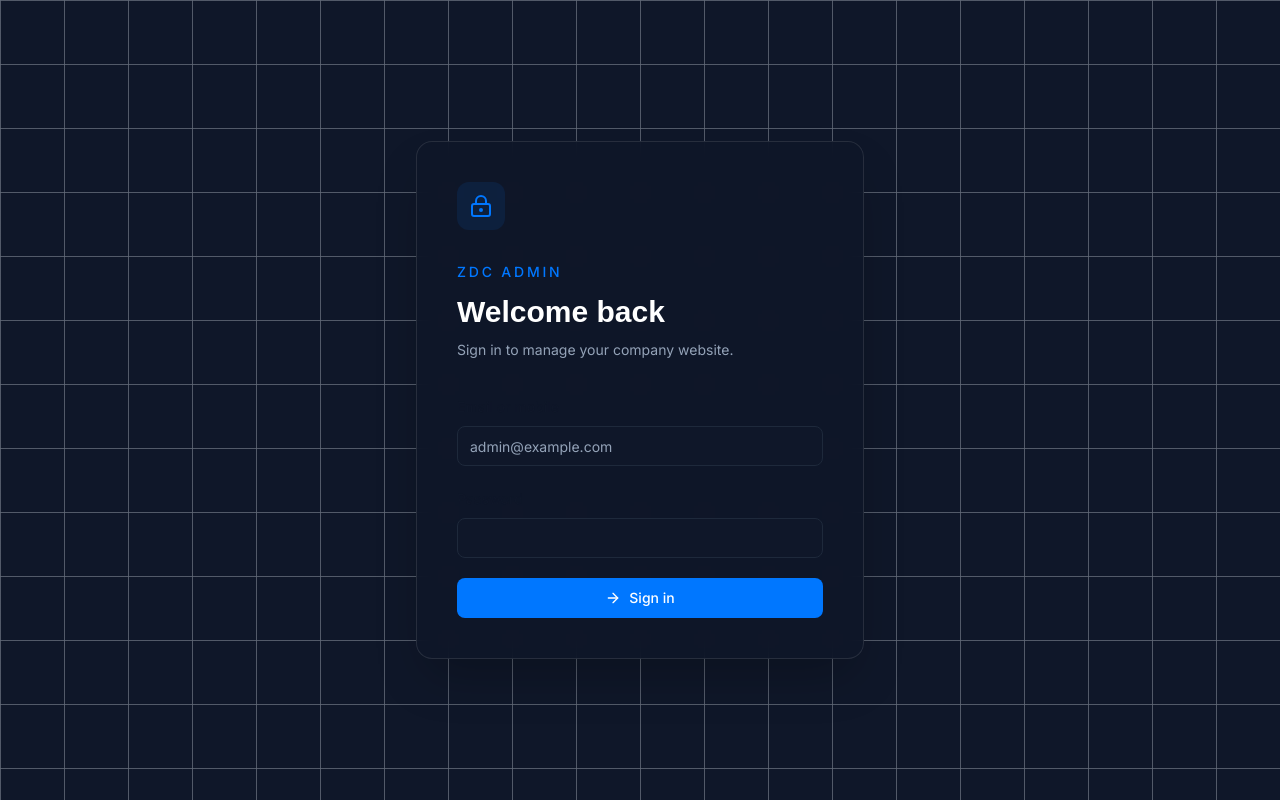
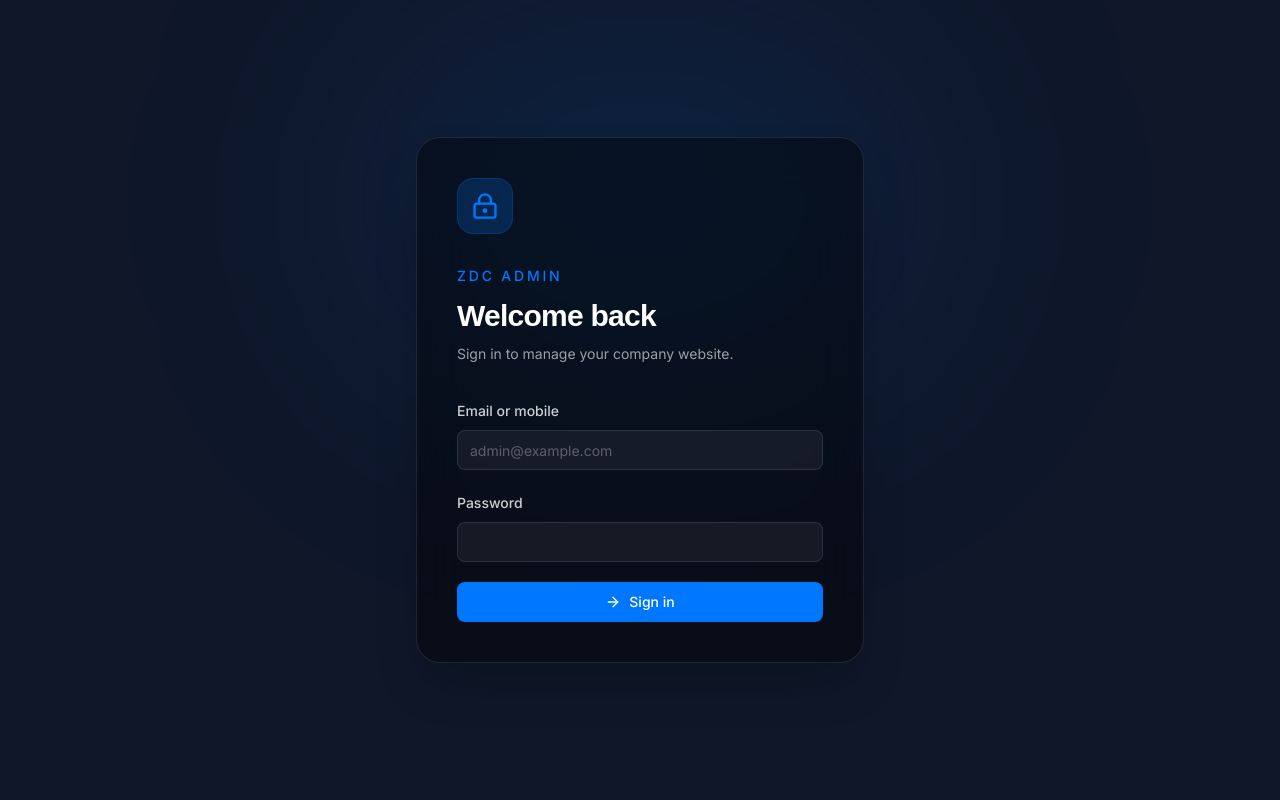
Before and after one commit to Navratan8949/zdctechglobalsolutions, a Next.js app in the folder zdc-tech-solution-next/: page /admin/login in a window 1280 px wide. Built offline with nearby package versions, Linux system fonts and the light colour scheme; no server answers; a web font is replaced by a local one.

Commit message:
ui change login and bug fix

```diff
--- a/zdc-tech-solution-next/app/admin/login/page.tsx
+++ b/zdc-tech-solution-next/app/admin/login/page.tsx
@@ -54,41 +54,43 @@ export default function AdminLoginPage() {
 
   return (
     <main className="relative flex min-h-screen items-center justify-center overflow-hidden bg-background px-4 py-12">
-      <div className="pointer-events-none absolute inset-0 bg-grid opacity-40" />
-      <section className="relative w-full max-w-md rounded-2xl border border-white/10 bg-card/90 p-8 shadow-2xl backdrop-blur sm:p-10">
-        <div className="mb-8 flex h-12 w-12 items-center justify-center rounded-xl bg-primary/10 text-primary">
-          <LockKeyhole className="h-6 w-6" />
+      <div className="absolute top-1/4 left-1/2 -translate-x-1/2 -translate-y-1/2 h-[400px] w-[600px] rounded-full bg-primary/10 blur-[120px] pointer-events-none" />
+      <section className="relative z-10 w-full max-w-md rounded-3xl border border-white/10 bg-black/40 p-8 shadow-2xl backdrop-blur-xl sm:p-10">
+        <div className="mb-8 flex h-14 w-14 items-center justify-center rounded-2xl bg-primary/20 text-primary border border-primary/20 shadow-[0_0_15px_rgba(var(--primary),0.3)]">
+          <LockKeyhole className="h-7 w-7" />
         </div>
         <p className="text-sm font-medium uppercase tracking-[0.2em] text-primary">
           ZDC Admin
         </p>
-        <h1 className="mt-3 font-display text-3xl font-bold text-white">
+        <h1 className="mt-3 font-display text-3xl font-bold text-white tracking-tight">
           Welcome back
         </h1>
-        <p className="mt-2 text-sm leading-6 text-muted-foreground">
+        <p className="mt-2 text-sm leading-6 text-white/60">
           Sign in to manage your company website.
         </p>
 
         <form className="mt-8 space-y-5" onSubmit={handleSubmit}>
           <div className="space-y-2">
-            <Label htmlFor="emailOrMobile">Email or mobile</Label>
+            <Label htmlFor="emailOrMobile" className="text-white/80">Email or mobile</Label>
             <Input
               id="emailOrMobile"
               autoComplete="username"
               value={emailOrMobile}
               onChange={(event) => setEmailOrMobile(event.target.value)}
               placeholder="admin@example.com"
+              className="bg-white/5 border-white/10 text-white placeholder:text-white/30 focus-visible:ring-1 focus-visible:ring-primary focus-visible:border-primary transition-all duration-200"
               required
             />
           </div>
           <div className="space-y-2">
-            <Label htmlFor="password">Password</Label>
+            <Label htmlFor="password" className="text-white/80">Password</Label>
             <Input
               id="password"
               type="password"
               autoComplete="current-password"
               value={password}
               onChange={(event) => setPassword(event.target.value)}
+              className="bg-white/5 border-white/10 text-white placeholder:text-white/30 focus-visible:ring-1 focus-visible:ring-primary focus-visible:border-primary transition-all duration-200"
               required
             />
           </div>
```
